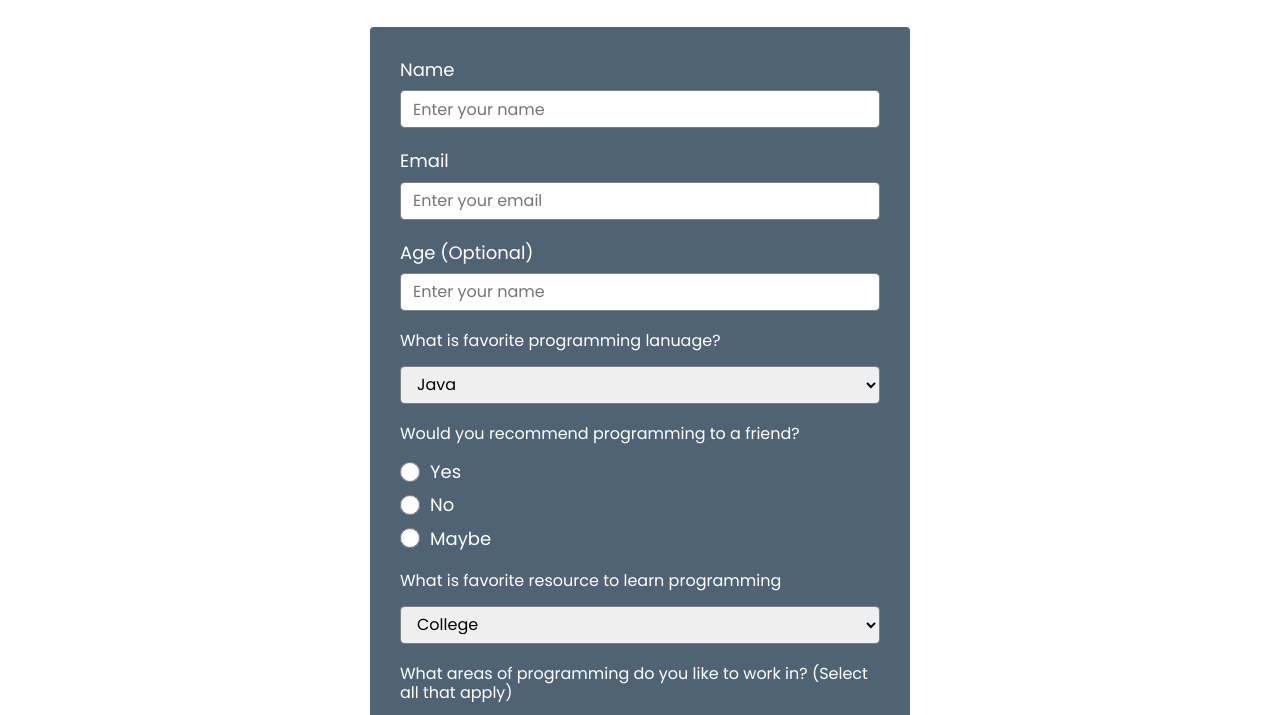
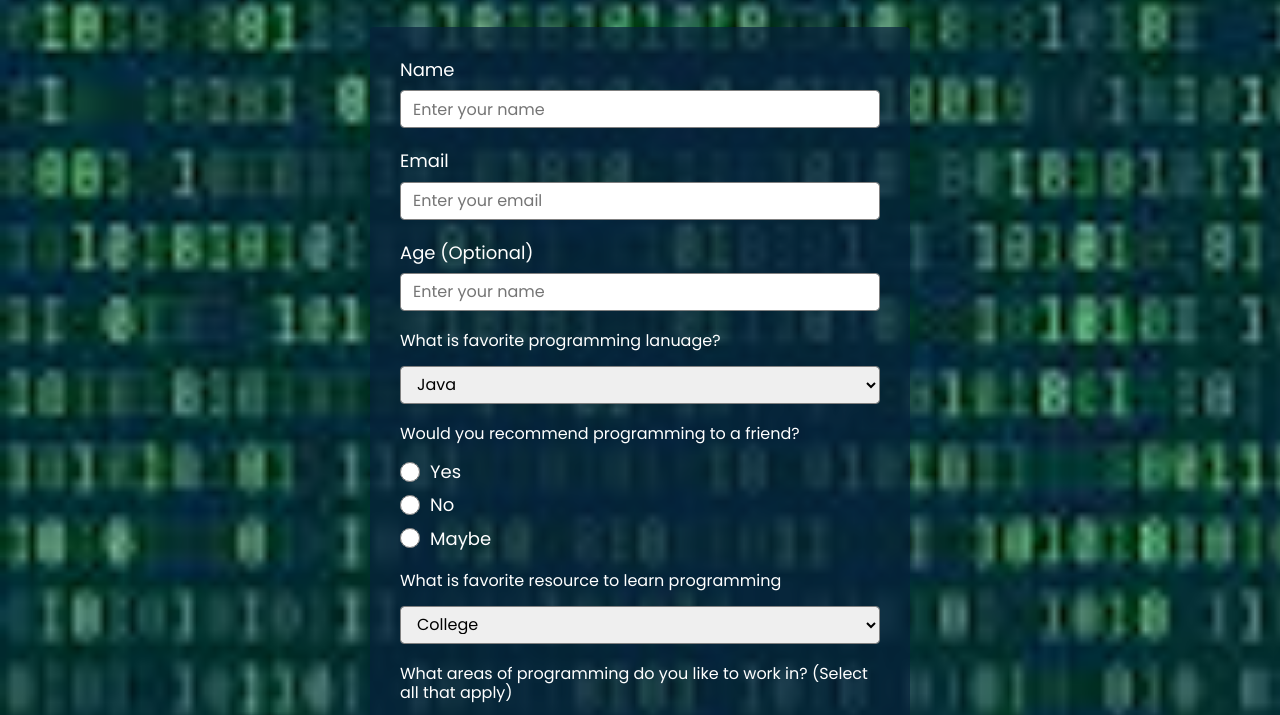
Before and after one commit to MatthewJCheverie/Survey-Form, a plain HTML site: page index.html in a window 1280 px wide. Shown: the part 151-866 px from the top of the page. Drawn offline with Linux system fonts and the light colour scheme.

Commit message:
Hopefully last fix to background url

```diff
--- a/CSS/styles.css
+++ b/CSS/styles.css
@@ -23,7 +23,7 @@ body {
     color: var(--text-color);
     margin: 0;
     display: block;
-    background-image: url(IMG/SFBG.jpeg);
+    background-image: url(../IMG/SFBG.jpeg);
     background-repeat: no-repeat;
     background-size: cover;
 }
```
